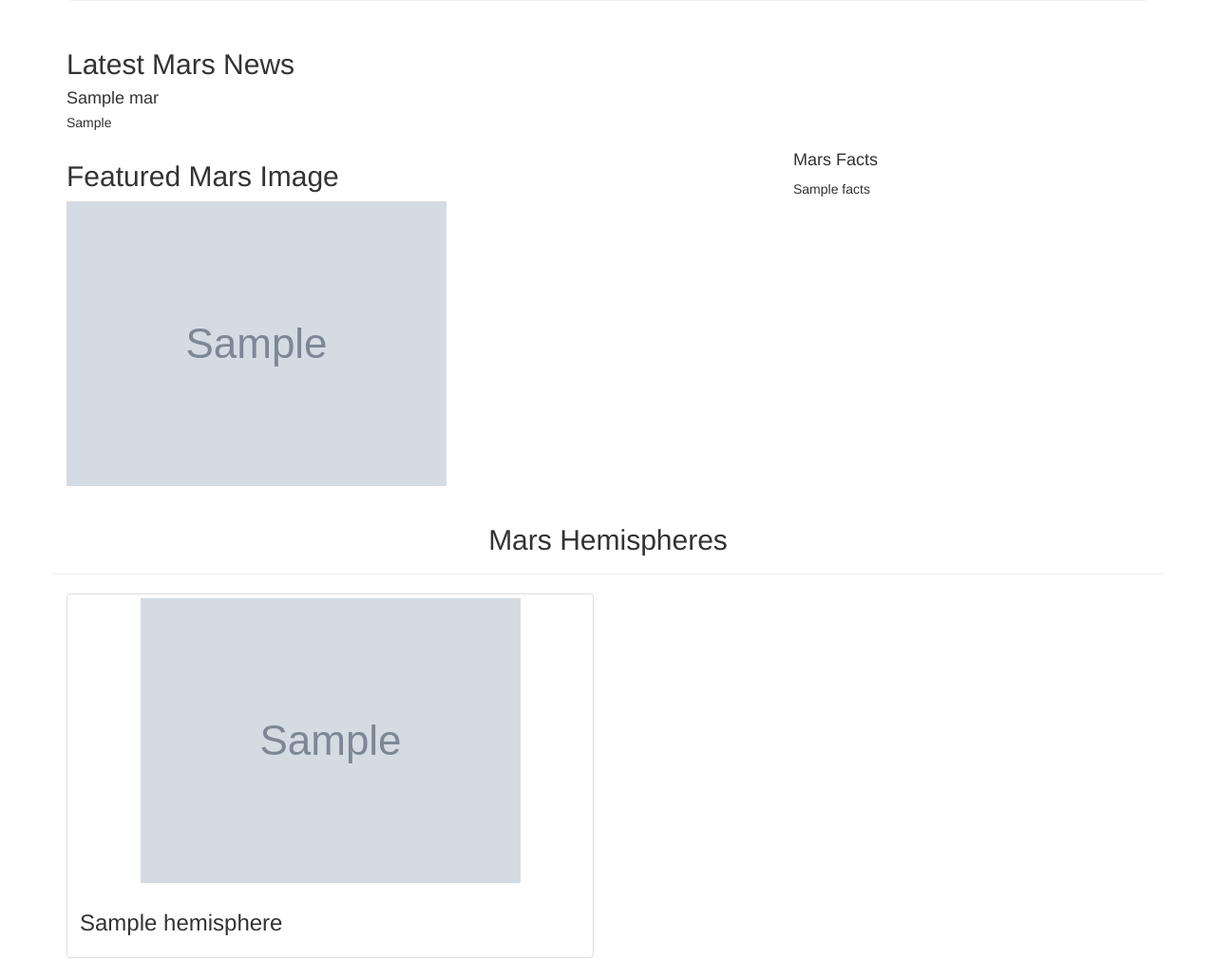
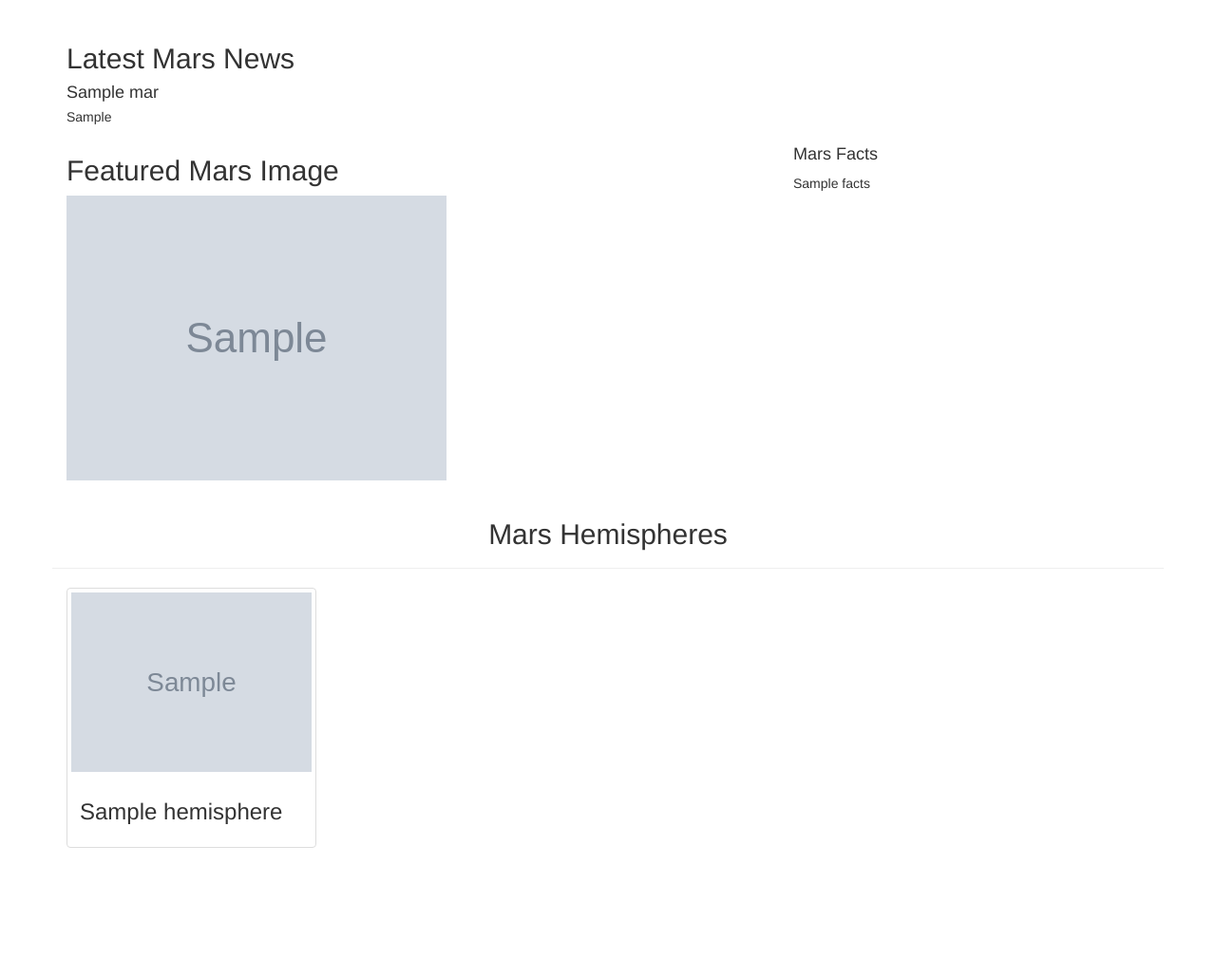
Before and after one commit to surbhibawaria/Mission-to-Mars, a Flask app: page / in a window 1280 px wide. Shown: the part 255-1284 px from the top of the page at 95% size. After the commit the page ends 1148 px from the top, so only its background shows below. Run offline with Flask 2, Linux system fonts and the light colour scheme; grey boxes marked "Sample" are stand-in pictures; a database or web service that is not in the repository returns one stand-in record (values such as "Sample title"); some libraries are stand-ins or nearby versions.

Commit message:
updating index.html

```diff
--- a/templates/index.html
+++ b/templates/index.html
@@ -13,10 +13,10 @@
   <body>
     <div class="container">
       <!-- Add Jumbotron to Header -->
-      <div class="jumbotron text-center">
-        <h1>Mission to Mars</h1>
+      <div class="jumbotron text-center" style="background-image: url('https://wallpapercave.com/wp/wp8411153.jpg'); background-position: center; background-size: cover;height: 250px;">
+        <h1> Mission to Mars </h1>
         <!-- Add a button to activate scraping script -->
-        <p><a class="btn btn-primary btn-lg" href="/scrape" role="button">Scrape New Data</a></p>
+        <p><a class="btn btn-primary btn-lg" href="/scrape" role="button" style="background-color: black ; color: white;">Scrape New Data</a></p>
       </div>
       <!-- Add section for Mars News -->
       <div class="row" id="mars-news">
@@ -32,7 +32,7 @@
       </div>
       <!-- Section for Featured Image and Facts table -->
       <div class="row" id="mars-featured-image">
-        <div class="col-md-8">
+        <div class="col-lg-8 col-md-8 col-sm-12">
           <h2>Featured Mars Image</h2>
           <img
             src="{{mars.featured_image }}"
@@ -40,7 +40,7 @@
             alt="Responsive image"
           />
         </div>
-        <div class="col-md-4">
+        <div class="col-md-4 col-md-4 col-sm-12">
           <!-- Mars Facts -->
           <div class="row" id="mars-facts">
             <h4>Mars Facts</h4>
@@ -48,15 +48,16 @@
           </div>
         </div>
       </div>
+
       <!-- Section for Mars Hemispheres -->
       <div class="row" id="mars-hemispheres">
         <div class="page-header">
           <h2 class="text-center">Mars Hemispheres</h2>
         </div>
         {% for hemisphere in mars.hemispheres %}
-        <div class="col-md-6">
+        <div class="col-md-3">
           <div class="thumbnail">
-            <img src="{{hemisphere.img_url | default('static/images/error.png', true)}}" alt="Responsive image" class="img-responsive" >
+            <img src="{{hemisphere.img_url | default('static/images/error.png', true)}}" alt="...">
             <div class="caption">
               <h3>{{hemisphere.title}}</h3>
             </div>
```
